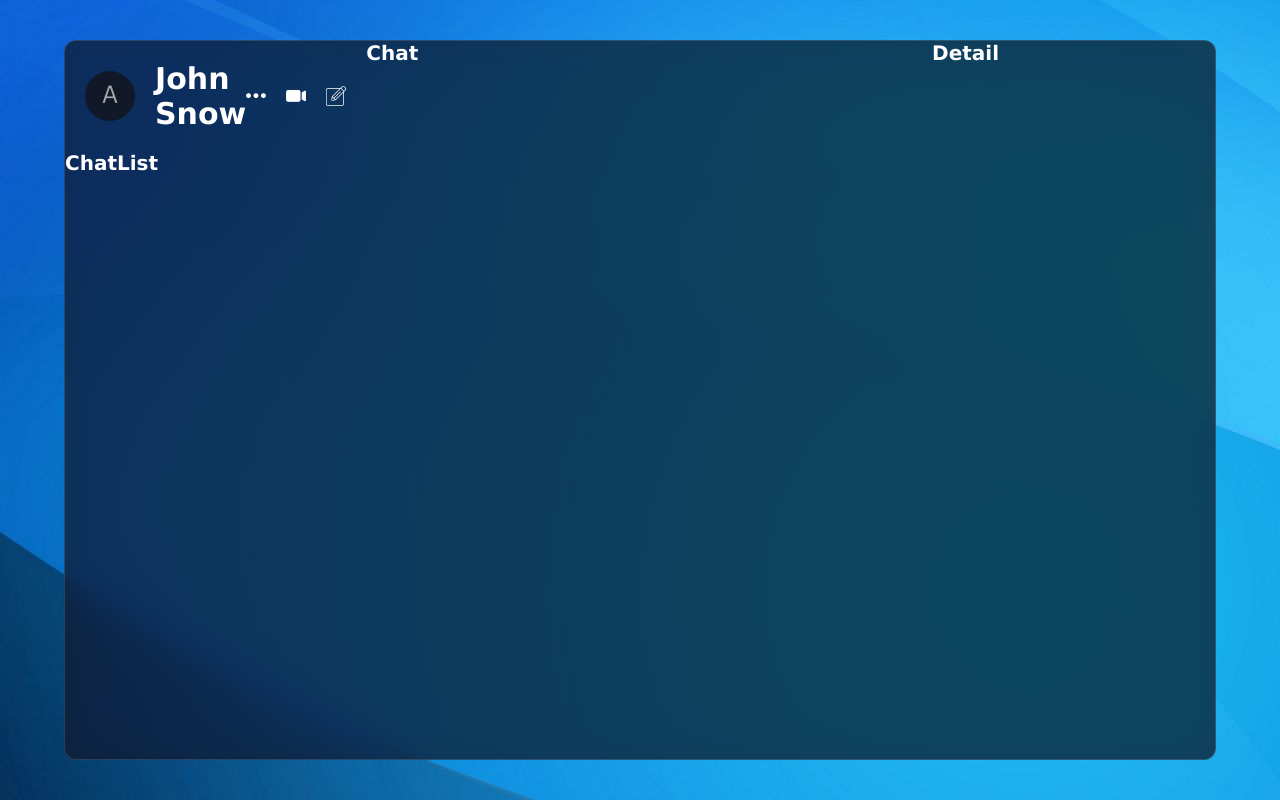
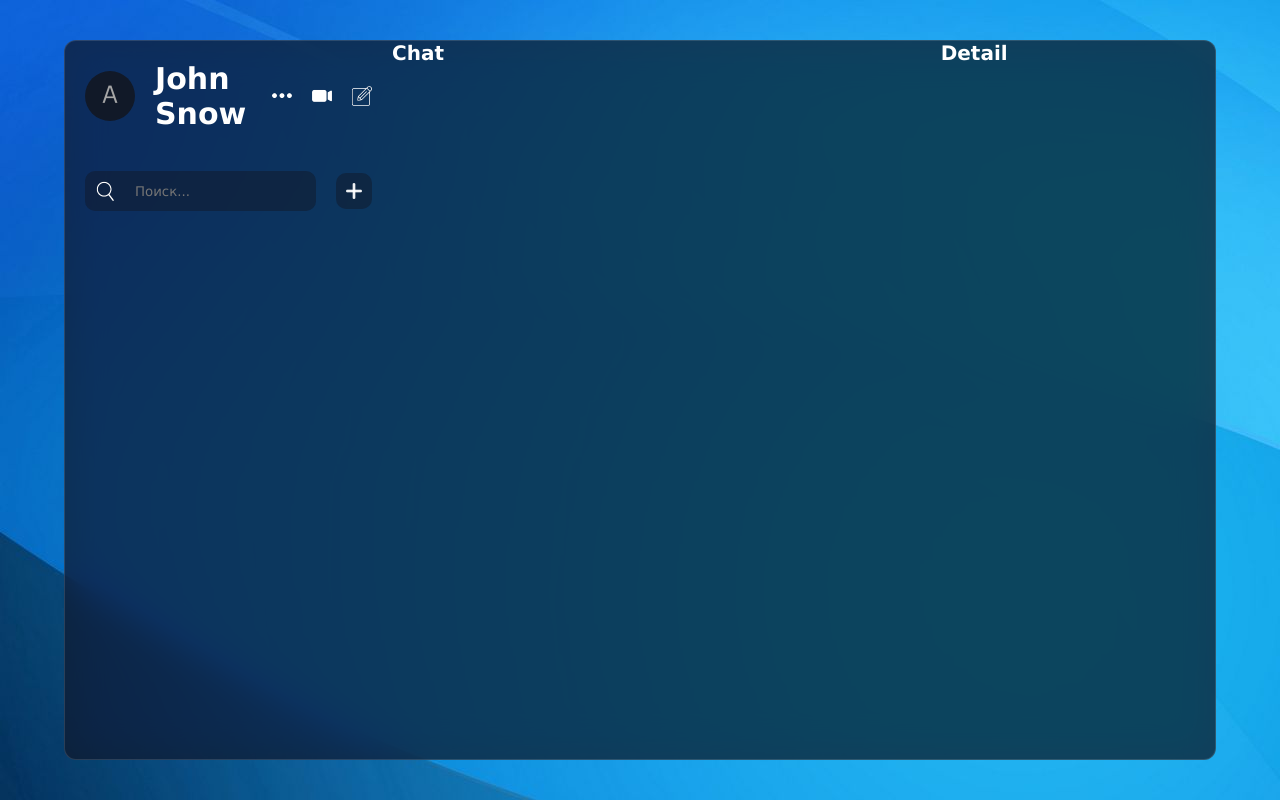
Before and after one commit to vladislav-moscow/Chat, a Next.js app: page / in a window 1280 px wide. Built offline with nearby package versions, Linux system fonts and the light colour scheme.

Commit message:
в компонент список чатов добавил поиск

```diff
--- a/package.json
+++ b/package.json
@@ -9,9 +9,9 @@
     "lint": "next lint"
   },
   "dependencies": {
+    "next": "14.2.4",
     "react": "^18",
-    "react-dom": "^18",
-    "next": "14.2.4"
+    "react-dom": "^18"
   },
   "devDependencies": {
     "eslint": "^8",
--- a/src/components/list/chatList/ChatList.jsx
+++ b/src/components/list/chatList/ChatList.jsx
@@ -1,7 +1,28 @@
-import "./chatList.css";
+'use client';
+import Image from 'next/image';
+import './chatList.css';
+import { useState } from 'react';
 
 const ChatList = () => {
-	return <div className="chatList">ChatList</div>;
+	const [addMode, setAddMode] = useState(false);
+	return (
+		<div className='chatList'>
+			<div className='search'>
+				<div className='searchBar'>
+					<Image src='/search.png' width={20} height={20} alt='поиск' />
+					<input type='text' placeholder='Поиск...' />
+				</div>
+				<Image
+					src={addMode ? '/minus.png' : '/plus.png'}
+					width={36}
+					height={36}
+					alt='добавить'
+					className='add'
+					onClick={() => setAddMode((prev) => !prev)}
+				/>
+			</div>
+		</div>
+	);
 };
 
 export default ChatList;
--- a/src/components/list/chatList/chatList.css
+++ b/src/components/list/chatList/chatList.css
@@ -0,0 +1,33 @@
+.chatList {
+	.search {
+		display: flex;
+		align-items: center;
+		gap: 20px;
+		padding: 20px;
+
+		.searchBar {
+			flex: 1;
+			background-color: rgba(17, 25, 40, 0.5);
+			display: flex;
+			align-items: center;
+			gap: 20px;
+			border-radius: 10px;
+			padding: 10px;
+
+			input {
+				background-color: transparent;
+				border: none;
+				outline: none;
+				color: white;
+				flex: 1;
+			}
+		}
+
+		.add {
+			background-color: rgba(17, 25, 40, 0.5);
+			padding: 10px;
+			border-radius: 10px;
+			cursor: pointer;
+		}
+	}
+}
```
